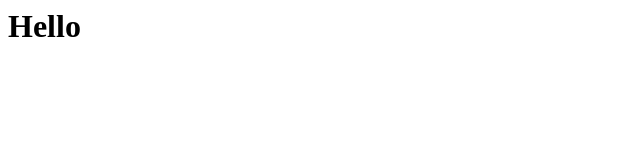
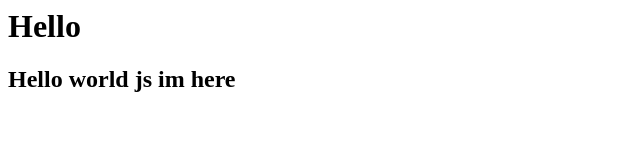
Before and after one commit to JsMendoza13/skills-code-with-codespaces, a plain HTML site: page index.html in a window 1280 px wide. Shown: the whole page, without its empty margins (0-640 px from the left). Drawn offline with Linux system fonts and the light colour scheme.

Commit message:
Adding hello from the codespace!

```diff
--- a/index.html
+++ b/index.html
@@ -1,3 +1,4 @@
 <html>
   <h1>Hello</h1>
+  <h2>Hello world js im here</h2>
 </html>
```
